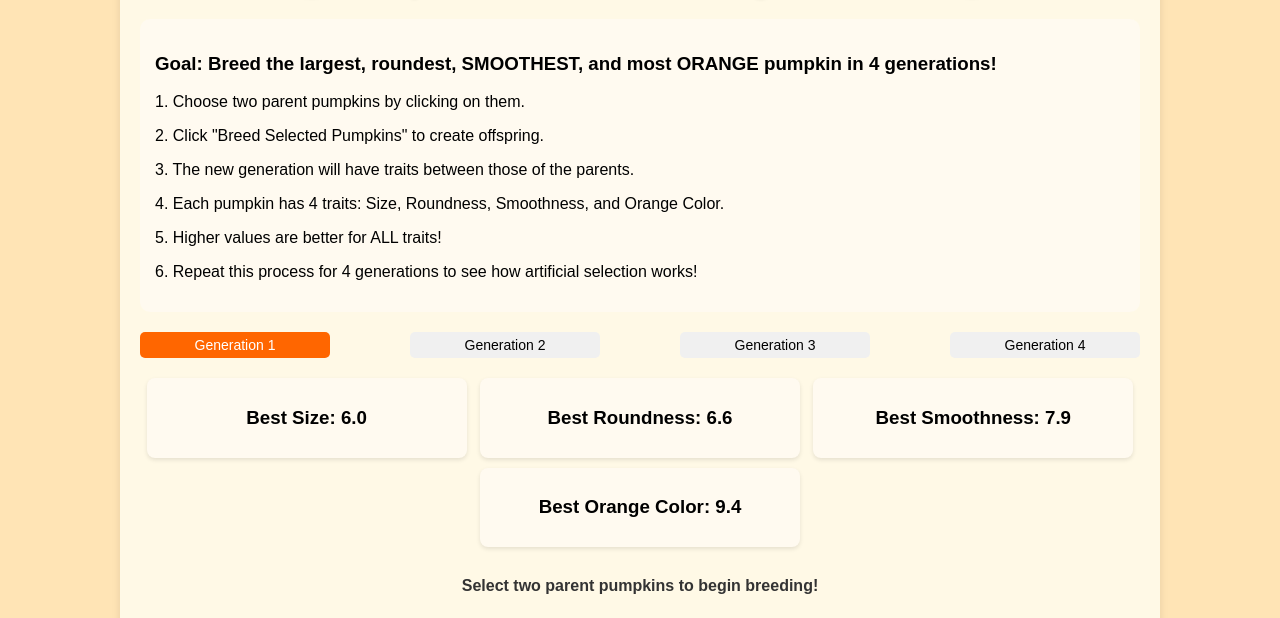
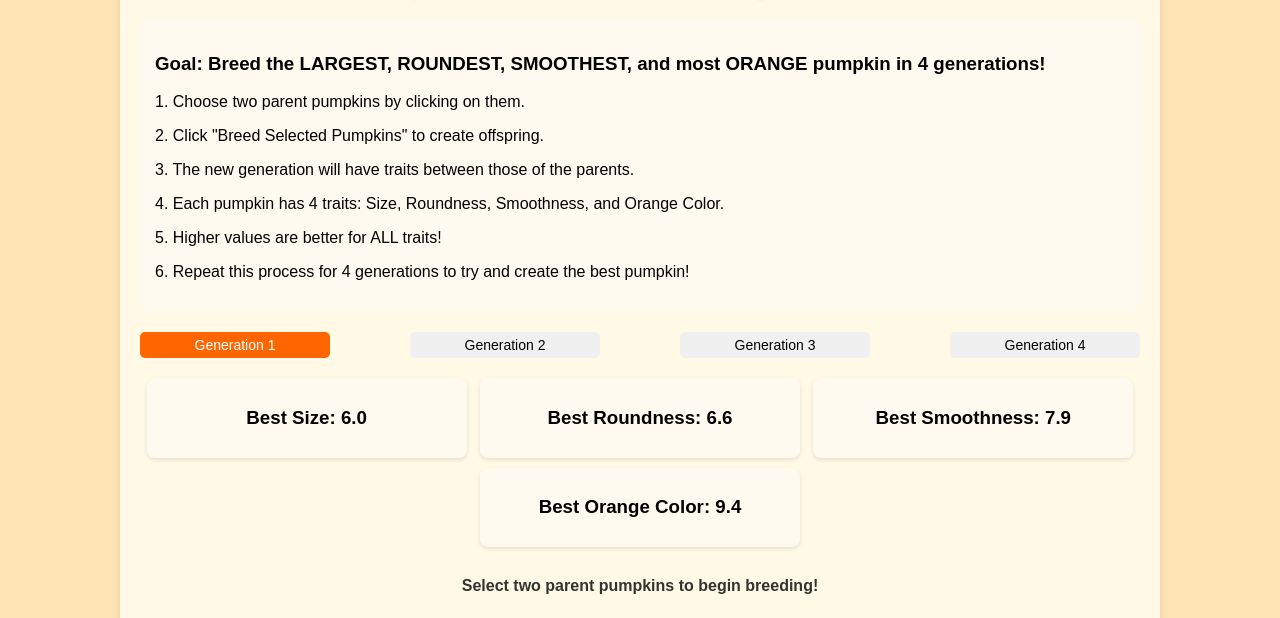
Before and after one commit to TipTopTaylor/PumpkinSim, a plain HTML site: page index.html in a window 1280 px wide. Shown: the part 102-720 px from the top of the page. Drawn offline with Linux system fonts and the light colour scheme.

Commit message:
Update index.html

```diff
--- a/index.html
+++ b/index.html
@@ -133,13 +133,13 @@
         <h1>🎃 Pumpkin Selective Breeding Simulation 🎃</h1>
 
         <div class="instructions">
-            <h3>Goal: Breed the largest, roundest, SMOOTHEST, and most ORANGE pumpkin in 4 generations!</h3>
+            <h3>Goal: Breed the LARGEST, ROUNDEST, SMOOTHEST, and most ORANGE pumpkin in 4 generations!</h3>
             <p>1. Choose two parent pumpkins by clicking on them.</p>
             <p>2. Click "Breed Selected Pumpkins" to create offspring.</p>
             <p>3. The new generation will have traits between those of the parents.</p>
             <p>4. Each pumpkin has 4 traits: Size, Roundness, Smoothness, and Orange Color.</p>
             <p>5. Higher values are better for ALL traits!</p>
-            <p>6. Repeat this process for 4 generations to see how artificial selection works!</p>
+            <p>6. Repeat this process for 4 generations to try and create the best pumpkin!</p>
         </div>
 
         <div class="generations">
```
